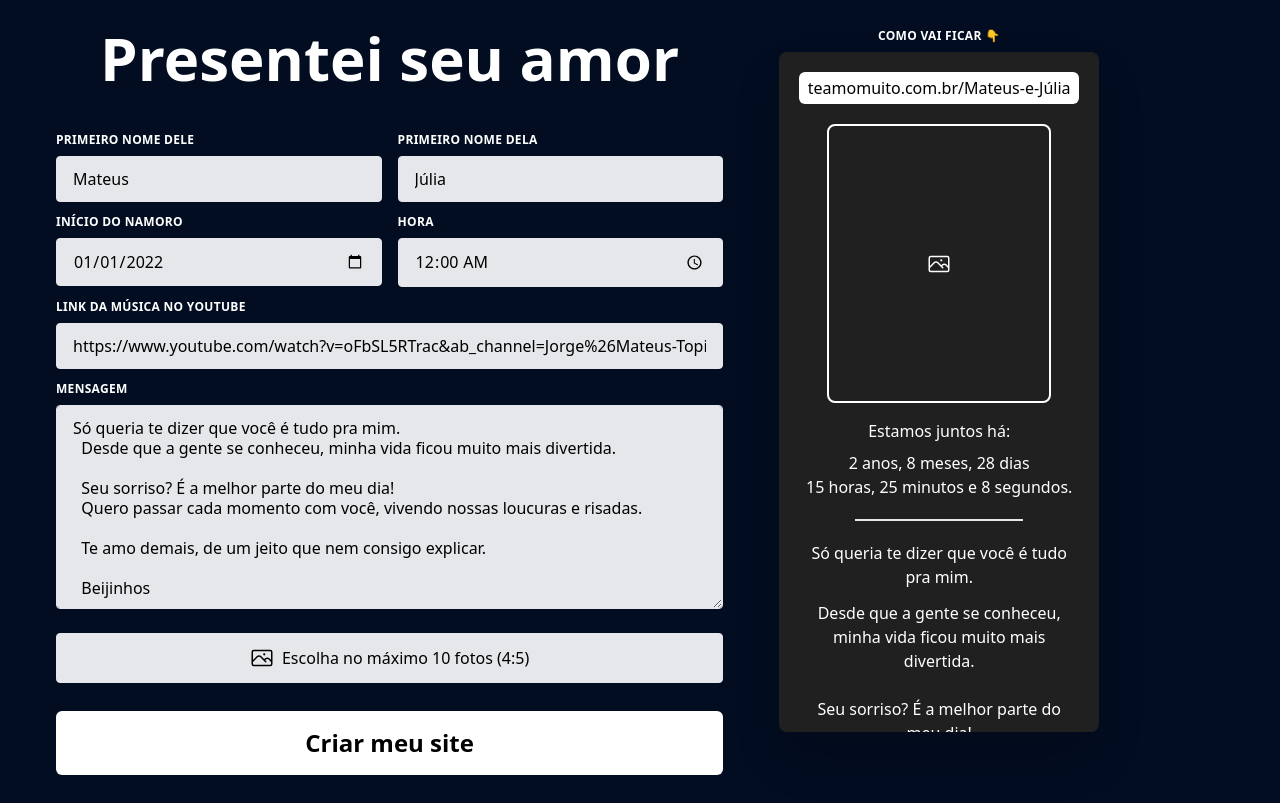
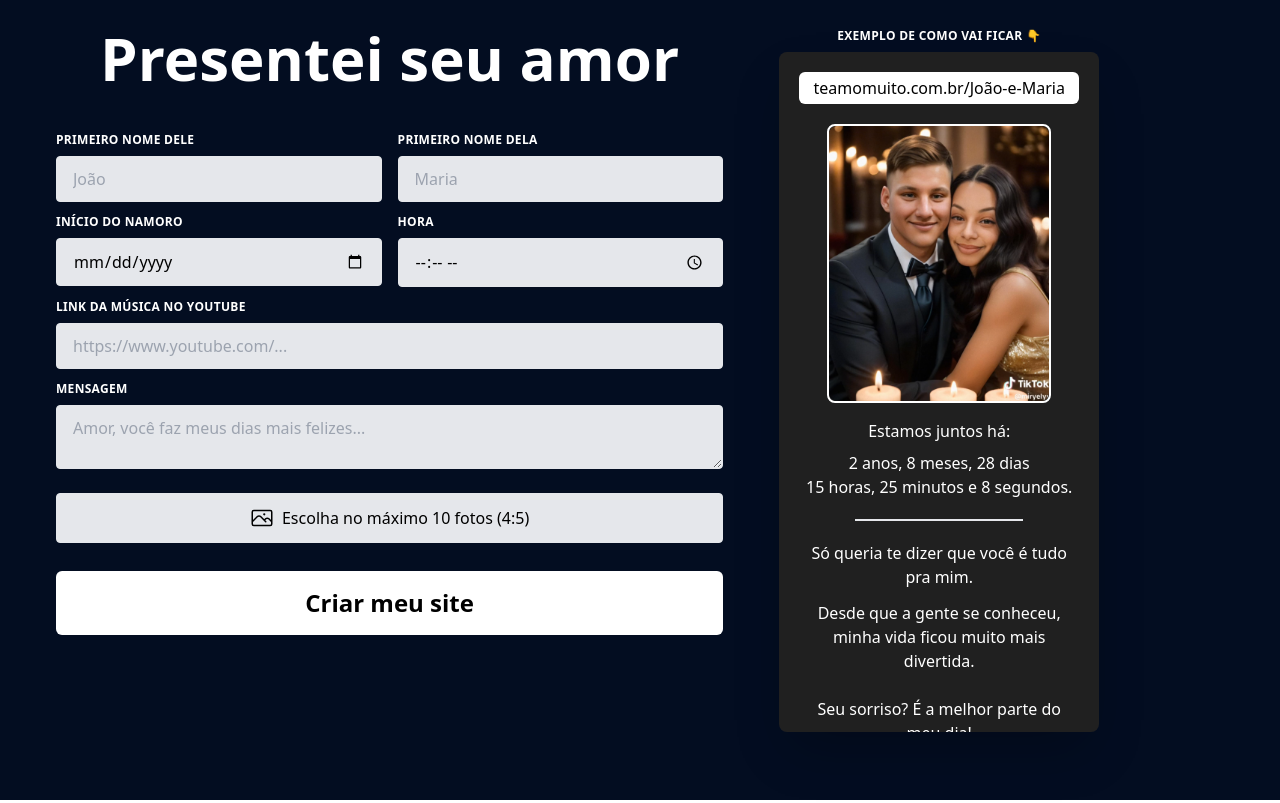
Before and after one commit to MateusHoffman/teamomuito_client, a Next.js app: page / in a window 1280 px wide. Built offline with nearby package versions, Linux system fonts and the light colour scheme.

Commit message:
client atualizado

```diff
--- a/src/app/components/preview/Preview.tsx
+++ b/src/app/components/preview/Preview.tsx
@@ -101,7 +101,7 @@ const Preview: React.FC<PreviewProps> = ({
         ${
           showPresent
             ? "min-h-[95vh] max-h-[95vh]"
-            : "lg:min-h-[85vh] lg:max-h-[85vh]"
+            : "h-[90vh] lg:min-h-[85vh] lg:max-h-[85vh]"
         }
         max-w-full p-5 rounded-lg shadow-2xl flex flex-col items-center overflow-y-auto`}
     >
--- a/src/app/page.tsx
+++ b/src/app/page.tsx
@@ -25,23 +25,12 @@ export interface FormData {
 }
 
 const Home: React.FC = () => {
-  const [manName, setManName] = useState<string>("Mateus");
-  const [womanName, setWomanName] = useState<string>("Júlia");
-  const [startDate, setStartDate] = useState<string>("2022-01-01");
-  const [startTime, setStartTime] = useState<string>("00:00");
-  const [message, setMessage] =
-    useState<string>(`Só queria te dizer que você é tudo pra mim.
-  Desde que a gente se conheceu, minha vida ficou muito mais divertida.
-
-  Seu sorriso? É a melhor parte do meu dia!
-  Quero passar cada momento com você, vivendo nossas loucuras e risadas.
-
-  Te amo demais, de um jeito que nem consigo explicar.
-
-  Beijinhos`);
-  const [youtubeLink, setYoutubeLink] = useState<string>(
-    "https://www.youtube.com/watch?v=oFbSL5RTrac&ab_channel=Jorge%26Mateus-Topic"
-  );
+  const [manName, setManName] = useState<string>("");
+  const [womanName, setWomanName] = useState<string>("");
+  const [startDate, setStartDate] = useState<string>("");
+  const [startTime, setStartTime] = useState<string>("");
+  const [message, setMessage] = useState<string>(``);
+  const [youtubeLink, setYoutubeLink] = useState<string>("");
   const [photos, setPhotos] = useState<File[]>([]);
   const [formData, setFormData] = useState<FormData | null>(null);
   const [example, setExample] = useState<boolean>(true);
@@ -189,9 +178,11 @@ const Home: React.FC = () => {
               label="Início do namoro"
               type="date"
               value={startDate}
+              placeholder="22/07/2015"
               onChange={(e) => setStartDate(e.target.value)}
             />
             <FormInput
+              placeholder="00:00"
               label="Hora"
               type="time"
               value={startTime}
```
